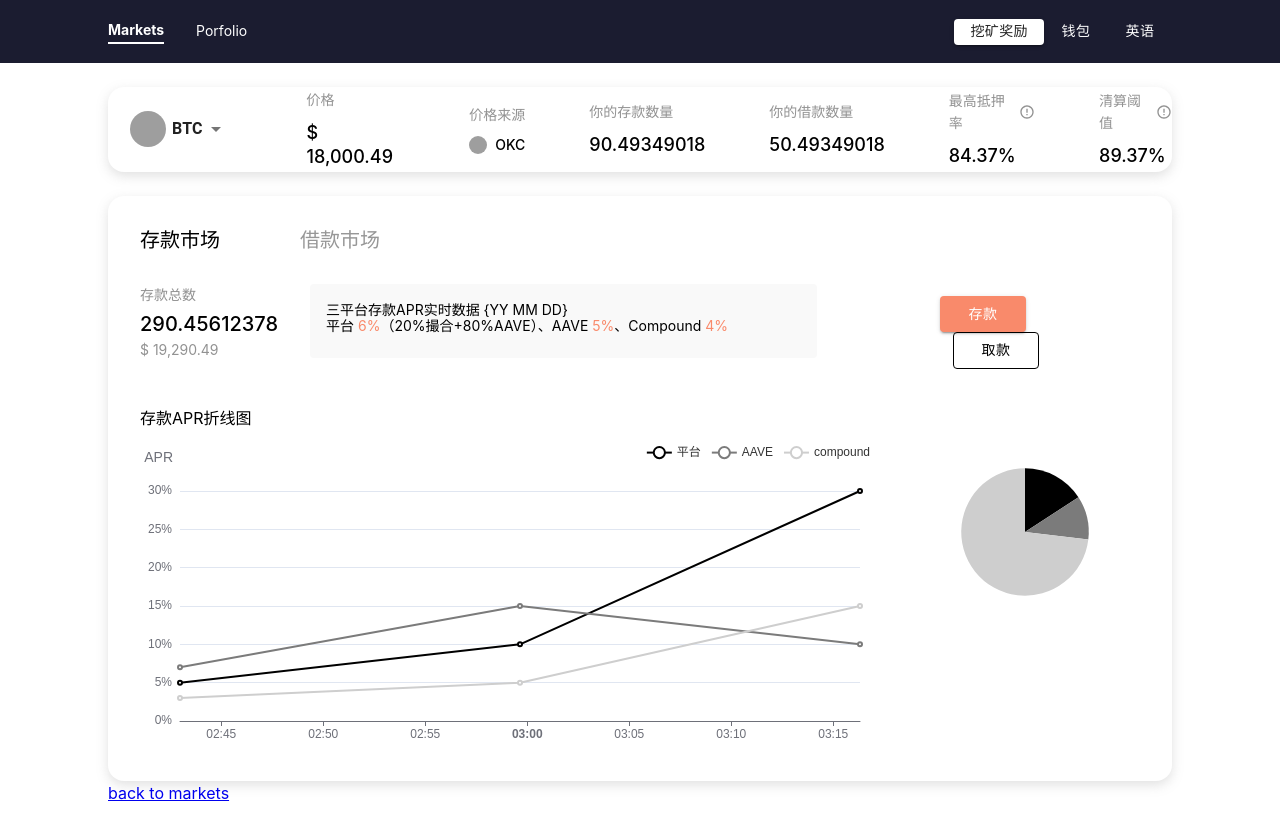
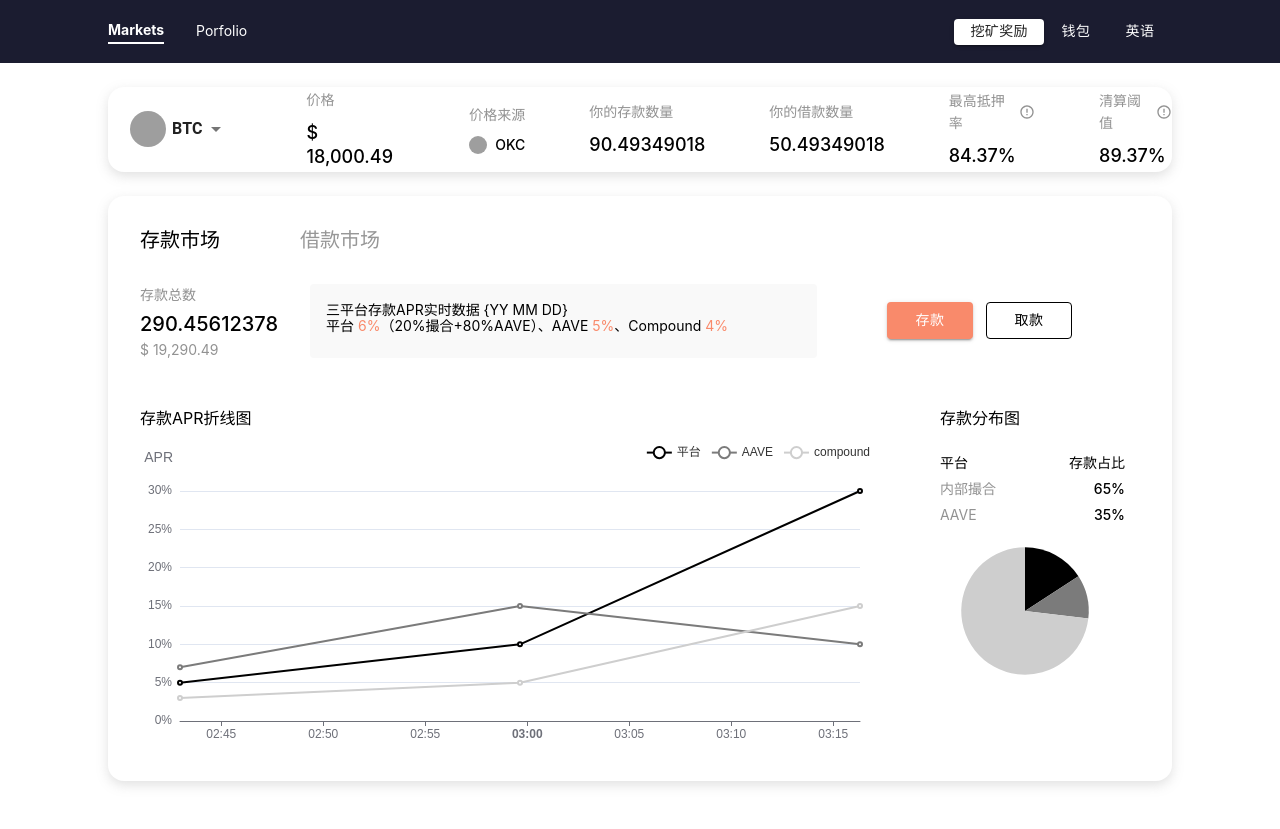
Before and after one commit to realcryptowhales/aggregate-lending-interface, a React (Vite) app: page /markets/BTC in a window 1280 px wide. After the commit the page ends 805 px from the top, so only its background shows below. Built offline with nearby package versions, Linux system fonts and the light colour scheme; grey boxes are pictures that could not be loaded.

Commit message:
chore: detail style

```diff
--- a/src/components/Detail/index.tsx
+++ b/src/components/Detail/index.tsx
@@ -15,7 +15,10 @@ const Detail: React.FC<DetailProps> = () => {
     text: 290.45612378,
     desc: '$ 19,290.49'
   };
-
+  const pieTextList = [
+    { title: '内部撮合', data: '65%' },
+    { title: 'AAVE', data: '35%' }
+  ];
   const detail = {
     text1: '三平台存款APR实时数据 {YY MM DD}',
     text2: (
@@ -193,9 +196,9 @@ const Detail: React.FC<DetailProps> = () => {
           console.log(`switch to ${options[index].name}`);
         }}
       />
-      <div className="flex justify-between pl-8 pr-25">
-        <div>
-          <div className="flex font-400 color-#929292 mb-12">
+      <div className=" pl-8 pr-25">
+        <div className="flex justify-between items-center mb-12">
+          <div className="flex font-400 color-#929292">
             <div>
               <div className="text-3.5 leading-5.5">{summary.title}</div>
               <div className="color-#000000 font-500 text-5 leading-6 mt-1.5">
@@ -209,14 +212,7 @@ const Detail: React.FC<DetailProps> = () => {
               {detail.text2}
             </div>
           </div>
-          <div className="color-#000000 text-4 leading-6.25">{middleTitle}</div>
-          <div
-            ref={lineChartNodeRef}
-            style={{ width: '800px', height: '350px' }}
-          ></div>
-        </div>
-        <div>
-          <div className="mt-3 mb-19.5">
+          <div>
             <Button
               variant="contained"
               sx={{
@@ -240,10 +236,42 @@ const Detail: React.FC<DetailProps> = () => {
               取款
             </Button>
           </div>
-          <div
-            ref={pieChartNodeRef}
-            style={{ width: '170px', height: '170px' }}
-          ></div>
+        </div>
+        <div className="flex justify-between">
+          <div>
+            <div className="color-#000000 text-4 leading-6.25">
+              {middleTitle}
+            </div>
+            <div
+              ref={lineChartNodeRef}
+              style={{ width: '800px', height: '350px' }}
+            ></div>
+          </div>
+          <div className="min-w-46.25">
+            <div>
+              <div className="text-4 leading-6.25 mb-5.25 font-400 color-#000000">
+                存款分布图
+              </div>
+              <div className="text-3.5 leading-5.5 color-#000000 font-400">
+                <div className="flex justify-between mt-1">
+                  <span>平台</span>
+                  <span>存款占比</span>
+                </div>
+                {pieTextList.map(({ title, data }) => {
+                  return (
+                    <div className="flex justify-between mt-1" key={title}>
+                      <span className="color-#929292">{title}</span>
+                      <span className="font-500">{data}</span>
+                    </div>
+                  );
+                })}
+              </div>
+            </div>
+            <div
+              ref={pieChartNodeRef}
+              style={{ width: '170px', height: '170px' }}
+            ></div>
+          </div>
         </div>
       </div>
     </div>
--- a/src/containers/Market/MarketItem/index.tsx
+++ b/src/containers/Market/MarketItem/index.tsx
@@ -89,7 +89,6 @@ function MarketItem() {
         dataList={dataList}
       />
       <Detail />
-      <Link to="/markets">back to markets</Link>
     </div>
   );
 }
--- a/src/containers/Porfolio/PorfolioItem/index.tsx
+++ b/src/containers/Porfolio/PorfolioItem/index.tsx
@@ -89,7 +89,6 @@ function PorfolioItem() {
         dataList={dataList}
       />
       <Detail />
-      <Link to="/porfolio">back to porfolio</Link>
     </div>
   );
 }
```
